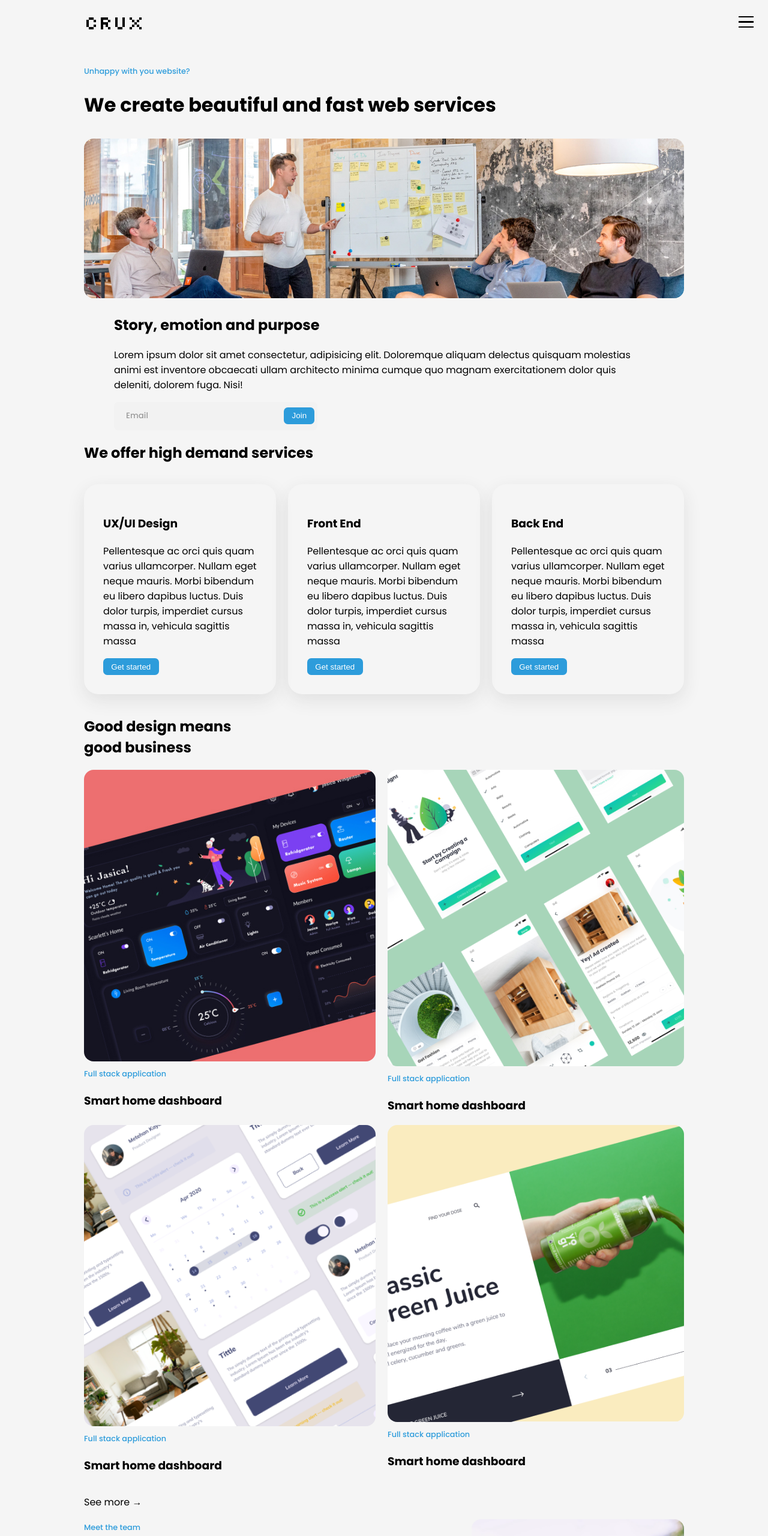
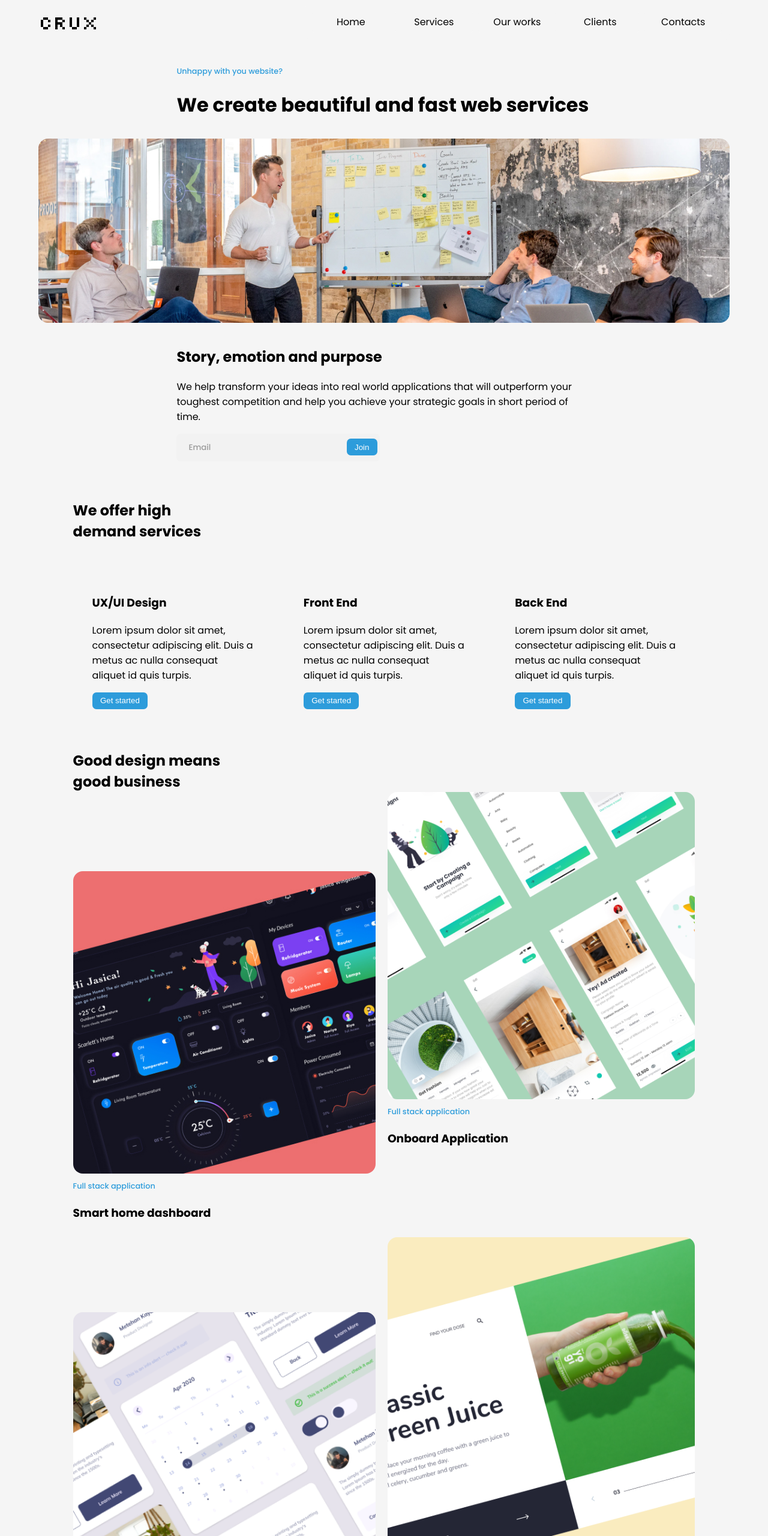
Before and after one commit to rogue-shark/Crux_web_services, a plain HTML site: page index.html in a window 1280 px wide. Shown: the top 2560 px of the page at 60% size. Drawn offline with Linux system fonts and the light colour scheme.

Commit message:
completed large screen styling

```diff
--- a/index.html
+++ b/index.html
@@ -28,18 +28,15 @@
           <div class="toggle-bar"></div>
         </div>
       </nav>
-      <div class="hero-text container-2">
+      <div class="container-2 hero-text">
         <span>Unhappy with you website?</span>
         <h1>We create beautiful and fast web services</h1>
       </div>
       <img src="./resources/images/hero-Image.jpg" alt="hero image" />
-      <section class="section-1 container-2">
+      <section class="section-1 container-2 hero-content">
         <h2>Story, emotion and purpose</h2>
         <p>
-          Lorem ipsum dolor sit amet consectetur, adipisicing elit. Doloremque
-          aliquam delectus quisquam molestias animi est inventore obcaecati
-          ullam architecto minima cumque quo magnam exercitationem dolor quis
-          deleniti, dolorem fuga. Nisi!
+          We help transform your ideas into real world applications that will outperform your toughest competition and help you achieve your strategic goals in short period of time.
         </p>
         <form action="#" class="subscribe">
           <input type="email" class="email" placeholder="Email"/>
@@ -47,42 +44,36 @@
         </form>
       </section>
       <div class="container-3">
-        <h2>We offer high demand services</h2>
+        <h2>We offer high <br>demand services</h2>
         <section class="section-2 row-1">
           <div class="card ">
             <h3>UX/UI Design</h3>
             <p>
-              Pellentesque ac orci quis quam varius ullamcorper. Nullam eget
-              neque mauris. Morbi bibendum eu libero dapibus luctus. Duis dolor
-              turpis, imperdiet cursus massa in, vehicula sagittis massa
+              Lorem ipsum dolor sit amet, consectetur adipiscing elit. Duis a metus ac nulla consequat aliquet id quis turpis.
             </p>
             <button class="get-started-btn">Get started</button>
           </div>
           <div class="card ">
             <h3>Front End</h3>
             <p>
-              Pellentesque ac orci quis quam varius ullamcorper. Nullam eget
-              neque mauris. Morbi bibendum eu libero dapibus luctus. Duis dolor
-              turpis, imperdiet cursus massa in, vehicula sagittis massa
+              Lorem ipsum dolor sit amet, consectetur adipiscing elit. Duis a metus ac nulla consequat aliquet id quis turpis.
             </p>
             <button class="get-started-btn">Get started</button>
           </div>
           <div class="card ">
             <h3>Back End</h3>
             <p>
-              Pellentesque ac orci quis quam varius ullamcorper. Nullam eget
-              neque mauris. Morbi bibendum eu libero dapibus luctus. Duis dolor
-              turpis, imperdiet cursus massa in, vehicula sagittis massa
+              Lorem ipsum dolor sit amet, consectetur adipiscing elit. Duis a metus ac nulla consequat aliquet id quis turpis.
             </p>
             <button class="get-started-btn">Get started</button>
           </div>
         </section>
-        <section class="section-3">
+        <section class=" section-3">
           <h2>
             Good design means <br />
             good business
           </h2>
-          <div class="row-1">
+          <div class="project-card row-1">
             <div>
               <img src="./resources/images/service-smarthome.jpg" alt="" />
               <span>Full stack application</span>
@@ -91,23 +82,24 @@
             <div>
               <img src="./resources/images/service-onboard.png" alt="" />
               <span>Full stack application</span>
-              <h3>Smart home dashboard</h3>
+              <h3>Onboard Application</h3>
             </div>
           </div>
 
-          <div class="row-1">
+          <div class="project-card row-1">
             <div>
               <img src="./resources/images/service-booking.png" alt="" />
               <span>Full stack application</span>
-              <h3>Smart home dashboard</h3>
+              <h3>Booking system</h3>
             </div>
             <div>
               <img src="./resources/images/service-juice-product.png" alt="" />
               <span>Full stack application</span>
-              <h3>Smart home dashboard</h3>
+              <h3>Jusice product homepage</h3>
+              <p>See more &rarr;</p>
             </div>
           </div>
-          <p>See more &rarr;</p>
+
         </section>
         <section class="section-4 row-1">
           <div>
@@ -135,7 +127,7 @@
             <img src="./resources/images/person4.png" alt="">
               <div>
                 <h3>Rogue Shark</h3>
-                <p>Lorem lorem lorem</p>
+                <p>The Decorate Gatsby</p>
               </div>
             </div>
         </section>
@@ -145,14 +137,14 @@
         <div class="container-1 row-1">
             <div>
                 <ul>
-                    <li>lorem</li>
-                    <li>lorem</li>
-                    <li>lorem</li>
-                    <li>lorem</li>
-                    <li>lorem</li>
+                  <li><a href="#">Home</a></li>
+                  <li><a href="#">Services</a></li>
+                  <li><a href="#">Our Works</a></li>
+                  <li><a href="#">Clients</a></li>
+                  <li><a href="#">Contact</a></li>
                 </ul>
             </div>
-            <div>
+            <div class="connect">
                <div class="logo">CruX</div>
 
                     <img src="./resources/icons/instagram.svg" alt="">
@@ -162,6 +154,7 @@
             </div>
             <div>
                 <form action="#" class="subscribe">
+                  <p>want us to contact you?</p>
                     <input type="email" class="email" placeholder="Email"/>
                     <button class="subscribe-btn">Join</button>
                   </form>
--- a/style.css
+++ b/style.css
@@ -40,6 +40,7 @@ img{
 
 .row-2{
     display: flex;
+    align-items: center;
 }
 
 ul, a{
@@ -148,7 +149,7 @@ nav{
     margin: .4em 0;
     background-color: rgb(25, 23, 23);
     border-radius: 5px;
-    transition: all .5s;
+    transition: all .4s;
 }
 .nav-item:hover,
 .nav-item:focus{
@@ -169,9 +170,13 @@ nav{
 .card{
     margin: 1em 0;
     padding: 2em;
-    box-shadow: var(--box-shadow);
+
     /* border: 1px solid yellow; */
     border-radius: 24px;
+}
+.card:hover,
+.card:focus{
+    box-shadow: var(--box-shadow);
 }
 
 .my-team{
@@ -187,8 +192,8 @@ nav{
 }
 
 .about-me img{
-     width: 100px;
-     height: 100px;
+     width: 80px;
+     height: 80px;
      margin: 0 2em 0 0;
 }
 
@@ -208,12 +213,103 @@ footer div div{
     padding: 2em 0;
 }
 
-@media(min-width: 600px){
-    .container-1{
-        max-width: 1000px;
-    }
+@media(min-width: 725px){
+
     .row-1{
         display: flex;
         gap: 20px;
+        justify-content: space-between;
+        align-items: center;
+    }
+
+/* -----------------navigation---------------------- */
+
+    .nav-area{
+        flex-grow: .5;
+        display: flex;
+        background-color: var(--bgc-body);
+        box-shadow: none;
+        transition: all .4s;
+   }
+    .nav-area:hover{
+        color: white;
+        box-shadow: var(--box-shadow);
+   }
+
+   .nav-area ul{
+        display: flex;
+   }
+
+   .nav-item{
+        /* padding: .4em .1em; */
+        margin: 0 .3em ;
+        background-color: var(--bgc-body);
+   }
+
+
+   .nav-item a{
+        color: black;
+        transition: all 0s;
+   }
+
+   .nav-item a:hover{
+        color: white;
+    }
+
+   .toggle-btn{
+        display: none;
+   }
+
+/* ---------------containers-------------------- */
+    .container-1{
+        max-width: 1200px;
+    }
+
+    .container-2{
+        width: 60%;
+        margin: 2em auto;
+    }
+    .hero-content{
+        margin-bottom: 4em;
+    }
+    .container-3{
+        width: 90%;
+        margin: 0 auto;
+    }
+/* -----------------sections-------------------- */
+    .section-3 .project-card{
+        margin-top: 8em;
+    }
+    .section-3 .project-card div:last-of-type{
+        position: relative;
+        bottom: 8em;
+    }
+
+    .section-3 p{
+        position: absolute;
+       bottom: -6em;
+       right: 2em;
+        color: var(--bgc-hl-blue);
+    }
+
+    .section-4 div{
+        align-self: center;
+        margin: 2em 0;
+        width: 100%;
+    }
+    .section-4 span{
+        color: red;
+    }
+
+    .section-5{
+        width: 80%;
+        margin-bottom: 7em;
+    }
+    .section-5 h2{
+        font-weight: 500;
+    }
+
+    footer .connect img{
+        border-radius: 0;
     }
 }
```
